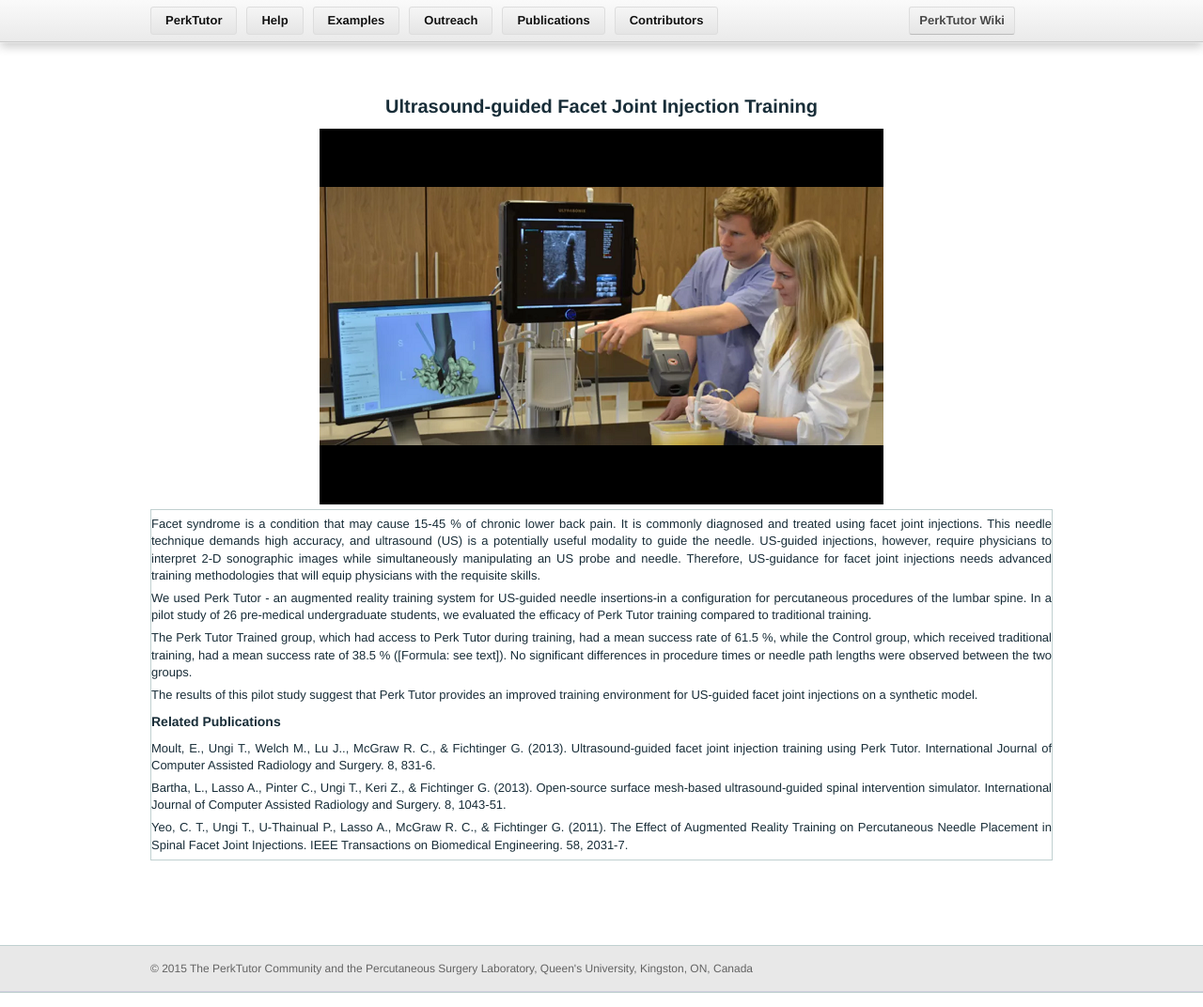
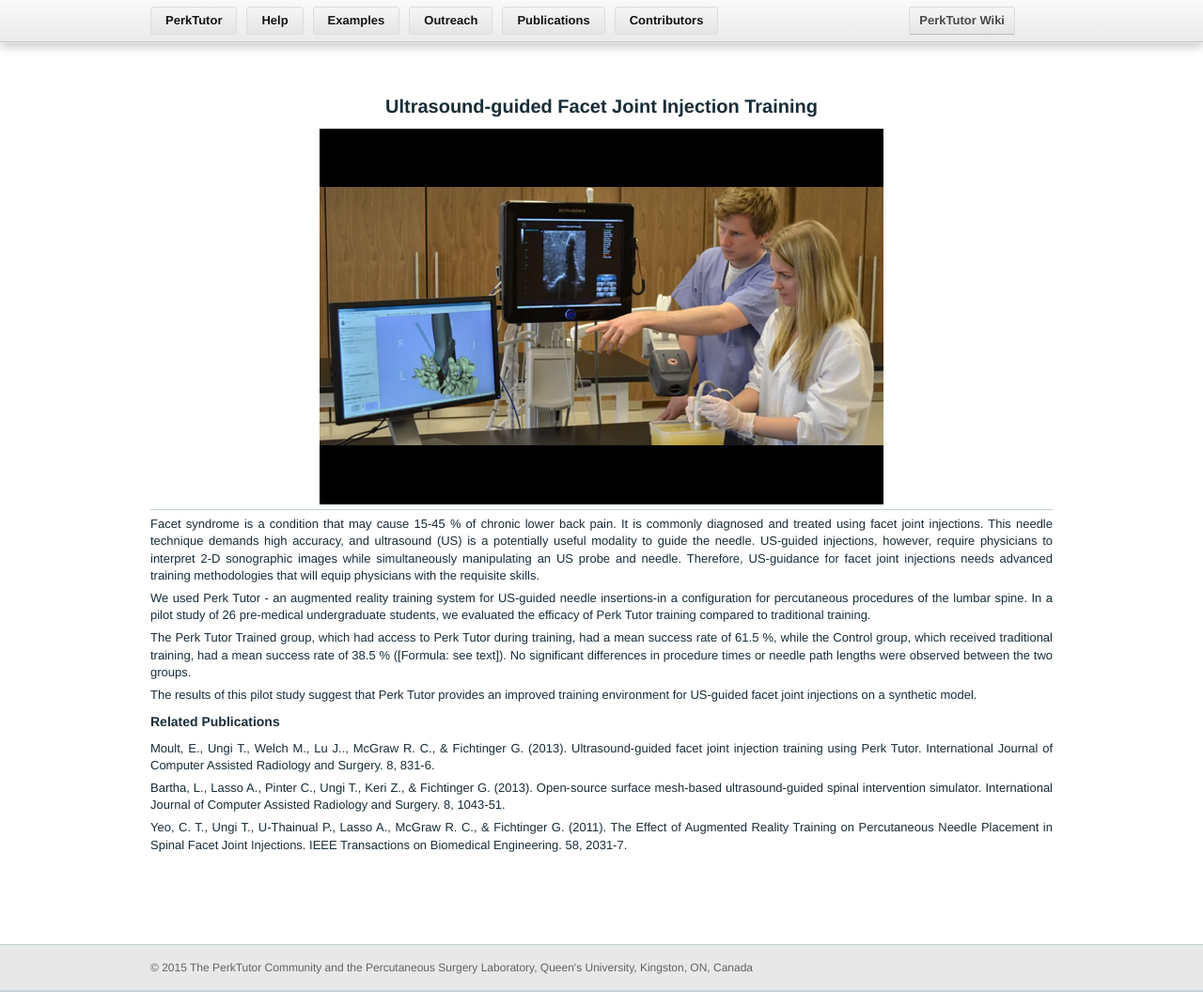
Before and after one commit to PerkTutor/perktutor.github.io, a Jekyll site: the page built from FacetJoint.md, in a window 1280 px wide. Shown: the whole page at 94% size. Built offline with Jekyll 4.4.1, drawn with Linux system fonts in a browser that asks for light colours.

Commit message:
WIP: Only display top border on example page text.

```diff
--- a/css/pages.css
+++ b/css/pages.css
@@ -33,7 +33,7 @@ body {
 
 .example-text {
   text-align: justify;
-  border: 1px solid #c0d0d0;
+  border-top: 1px solid #c0d0d0;
 }
 
 
```
